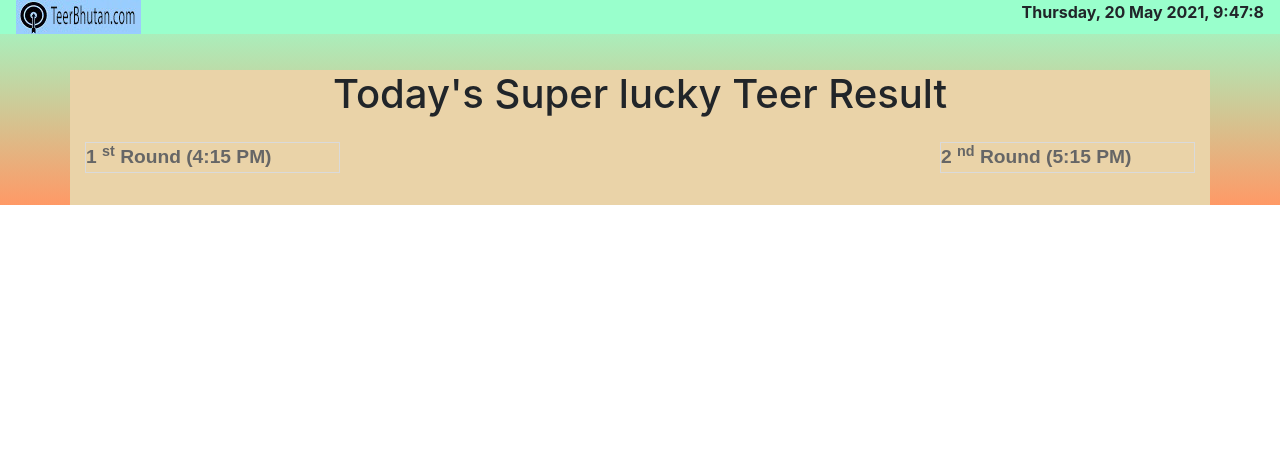
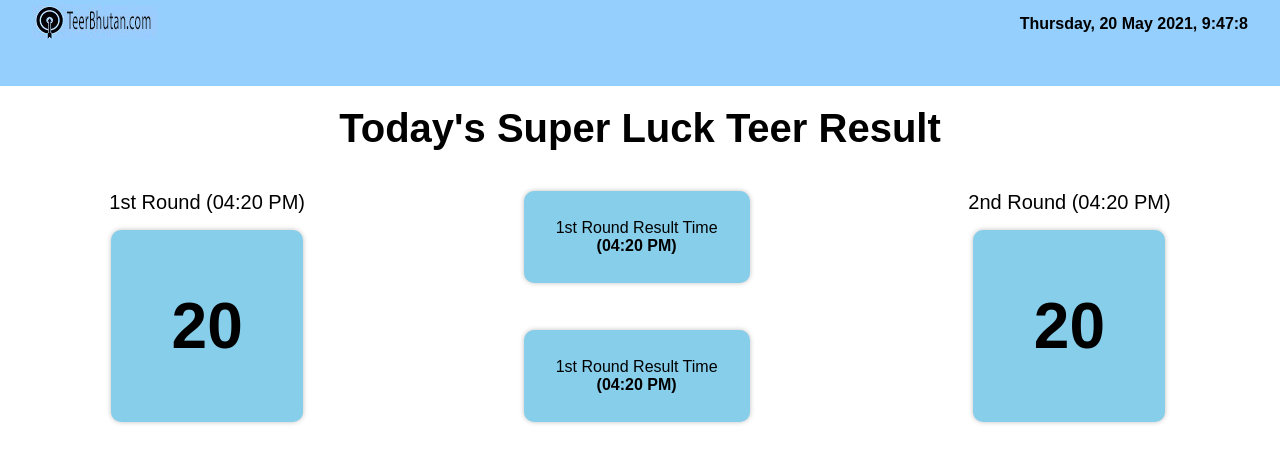
Before and after one commit to fe-iron/teerhunt, a PHP site: page / in a window 1280 px wide. Shown: the top 469 px of the page. Before the commit the page ends 205 px from the top, so only its background shows below. Run offline with PHP 8.4, Linux system fonts and the light colour scheme; data that the repository does not hold is empty; some libraries are stand-ins or nearby versions; grey boxes are pictures that could not be loaded.

Commit message:
add teer hunt page

```diff
--- a/css/style1.css
+++ b/css/style1.css
@@ -144,131 +142,129 @@
 }
 
 .txt-rt {
-    text-align: right
+  text-align: right;
 }
 
 .txt-lt {
-    text-align: left
+  text-align: left;
 }
 
 .item1,
 .top-nav ul li a,
 .txt-center {
-    text-align: center
+  text-align: center;
 }
 
 .float-rt {
-    float: right
+  float: right;
 }
 
 .float-lt {
-    float: left
+  float: left;
 }
 
 .clear {
-    clear: both
+  clear: both;
 }
 
 .pos-relative {
-    position: relative
+  position: relative;
 }
 
 .pos-absolute {
-    position: absolute
+  position: absolute;
 }
 
 .vertical-base {
-    vertical-align: baseline
+  vertical-align: baseline;
 }
 
 .vertical-top {
-    vertical-align: top
+  vertical-align: top;
 }
 
 .underline {
   padding-bottom: 5px;
   border-bottom: 1px solid #eee;
-    margin: 0 0 20px
+  margin: 0 0 20px;
 }
 
 nav.horizontal ul li {
-    display: inline-block
+  display: inline-block;
 }
 
 img {
-    max-width: 100%
+  max-width: 100%;
 }
 
 body,
 html {
   font-size: 100%;
-    background: linear-gradient(to bottom, #99ffcc 0%, #ff9966 100%);
-    background-repeat: no-repeat;
 }
 
 .container {
-    background-color: #EAD3A8
+  background-color: #ead3a8;
 }
 
 .container1 {
   width: 33.33%;
-    float: left
+  float: left;
 }
 
 .menu {
   float: right;
-    margin-top: 6px
+  margin-top: 6px;
 }
 
 .logo {
-    float: left
+  float: left;
 }
 
 .logo a {
   color: #303030;
   font-weight: 200;
-    font-size: 1.6em
+  font-size: 1.6em;
 }
 
 .logo320 {
-    display: none
+  display: none;
 }
 
 .banner-info h1 span,
 .logo a {
-    display: block
+  display: block;
 }
 
 .top-header {
   background-color: #99ffcc;
   padding: 0 1em;
-    margin-bottom: 0
+  margin-bottom: 0;
 }
 
 .top-nav ul li a {
-    color: #A7A7A7;
-    padding: .2em 1.5em;
-    font-size: .9em;
+  color: #a7a7a7;
+  padding: 0.2em 1.5em;
+  font-size: 0.9em;
   position: relative;
-    font-weight: 300
+  font-weight: 300;
 }
 
 .banner-info h1,
 .head-one h2 {
   font-weight: 800;
-    text-transform: uppercase
+  text-transform: uppercase;
 }
 
 .banner {
   min-height: 80px;
-    background-size: 100% 100%
+  background-size: 100% 100%;
 }
 
 .banner-info h1 {
   font-size: 1em;
   color: #303030;
   line-height: 1.4em;
-    margin: 0
+  margin: 0;
 }
 
 .big-btn,
@@ -690,71 +686,66 @@
 .col-xs-7,
 .col-xs-8,
 .col-xs-9 {
-    float: left
+  float: left;
 }
 
 .table {
-    width: 98%
+  width: 98%;
 }
 
 .table td {
   border: 1px solid #000;
-    font-size: 18px
+  font-size: 18px;
 }
 
 .table2 {
-    width: 95%
+  width: 95%;
 }
 
 .table2 td {
-    border: 1px solid #fff
+  border: 1px solid #fff;
 }
 
 .table3 {
   width: 95%;
   margin-left: auto;
-    margin-right: auto
+  margin-right: auto;
 }
 
 .table4,
 .table5 {
   width: 100%;
   margin-left: auto;
-    margin-right: auto
+  margin-right: auto;
 }
 
 .table3 th {
   border: 1px solid #000;
-    background-color: #3FD5BA
+  background-color: #3fd5ba;
 }
 
 .table3 td {
-    border: 1px solid #fff
+  border: 1px solid #fff;
 }
 
 .table4 td,
 .table4 th,
 .table5 th {
-    border: 1px solid #000
+  border: 1px solid #000;
 }
 
 .table4 th {
-    background-color: #E8E8E8
+  background-color: #e8e8e8;
 }
 
-#date {
-    float: right;
-    font-weight: 700;
-}
-
-marquee{
+marquee {
   font-weight: 500;
 }
 
-.info{
+.info {
   font-family: Arial, Helvetica, sans-serif;
   color: #666;
-    border: 1px solid #DADADA;
+  border: 1px solid #dadada;
   outline: 0;
   font-size: 1.2em;
   font-weight: 700;
--- /dev/null
+++ b/css/teer.css
@@ -0,0 +1,132 @@
+* {
+  box-sizing:  border-box;
+}
+
+.header {
+  background: #95CFFD;
+  padding-bottom: 1em;
+}
+
+.header-content {
+  height: 3em;
+  display: flex;
+  justify-content: space-between;
+  width: 95%;
+  margin: 0 auto;
+  align-items: center;
+  padding: 1em 0;
+}
+
+.date {
+  font-weight: 600;
+}
+
+.date p, .news p {
+  font-size: 1em;
+}
+
+.dream-numbers h1 {
+ text-align: center;
+ font-size: 2.5em;
+ font-weight: 600;
+ margin: 0.5em 0 1em;
+ padding: 0 0.5em;
+}
+
+.scores {
+  text-align: center;
+  display: flex;
+  justify-content: space-around;
+}
+
+.score-card {
+  width: 12em;
+  height: 12em;
+  background-color: skyblue;
+  display: grid;
+  place-content: center;
+  margin-top: 1em;
+  border-radius: 10px;
+  box-shadow: 0px 0px 5px rgba(0, 0, 0, 0.25);
+}
+
+.score-title p {
+  font-size: 1.25em;
+  font-weight: 500;
+}
+
+.score-card p {
+
+  font-size: 4em;
+  font-weight: 600;
+}
+
+.score {
+  display: flex;
+  flex-direction: column;
+  justify-content: center;
+  align-items: center;
+}
+
+.timers {
+  display: flex;
+  flex-direction: column;
+  justify-content: space-between;
+  align-items: center;
+}
+
+.timer {
+  background-color: skyblue;
+  width: 100%;
+  height: 40%;
+  border-radius: 10px;
+  padding: 1em 2em;
+  display: flex;
+  flex-direction: column;
+  justify-content: center;
+  box-shadow: 0px 0px 5px rgba(0, 0, 0, 0.25);
+
+}
+
+
+.dream-numbers {
+  padding-bottom: 3em;
+}
+
+
+.timer-time {
+  font-weight: 600;
+}
+
+@media (max-width: 700px) {
+  .scores {
+    flex-direction: column;
+    justify-content: center;
+  }
+
+  .timer {
+    width: initial;
+    margin: 2em 0;
+  }
+
+  .works {
+    display: flex;
+    flex-direction: column;
+    justify-content: center;
+    align-items: center;
+  }
+  .work-grid {
+    width: 80%;
+    max-width: 275px;
+  }
+}
+
+@media (max-width: 500px) {
+  .dream-numbers {
+    font-size: 0.8em;
+  }
+
+  .date p {
+    font-size: 0.7em;
+  }
+}
--- a/index.php
+++ b/index.php
@@ -21,38 +21,62 @@
     <meta name="viewport" content="width=device-width, initial-scale=1, maximum-scale=1" />
     <link href='css/style1.css?v=1.0' rel=stylesheet media=all>
     <link href='images/16.ico' rel="shortcut icon" type=image/x-icon>
-    <link rel="stylesheet" href="https://maxcdn.bootstrapcdn.com/bootstrap/4.0.0/css/bootstrap.min.css" integrity="sha384-Gn5384xqQ1aoWXA+058RXPxPg6fy4IWvTNh0E263XmFcJlSAwiGgFAW/dAiS6JXm" crossorigin="anonymous">
+    <link rel="stylesheet" href="./css/teer.css">
+
 </head>
 
 <body>
-    <div class=header id=home>
-        <div class=top-header>
-            <a href=index.php><img alt=Teer src=images/teer.jpg title=Teer></a>
+    <header class="header">
+        <div class="header-content">
+        <div class="logo">
+            <img src="./images/teer.jpg" alt="">
+        </div>
+        <div class="date">
             <p id="date"></p>
         </div>
-        <div>
-            <marquee behavior="" direction="left">Text from admin site</marquee>
         </div>
+        <div class="news">
+        <marquee behavior="" direction="">
+            <p>Running Admin News</p>
+        </marquee>
     </div>
+    </header>
 
-    <!-- <div class=work id=work>
+    <section class="dream-numbers">
+        <h1>Today's Super Luck Teer Result</h1>
+        <div class="scores">
+            <div class="score">
+                <div class="score-title">
+                <p>1st Round (04:20 PM)</p>
+                </div>
+
+                <div class="score-card">
+                    <p>20</p>
+                </div>
+            </div>
+            <div class="timers">
+                <div class="timer">
+                    <p>1st Round Result Time</p> <p><b class="timer-time">(04:20 PM)</b></p>
+                </div>
+                <div class="timer">
+                    <p>1st Round Result Time </p> <p><b class="timer-time">(04:20 PM)</b></p>
+                </div>
+            </div>
+            <div class="score">
+            <div class="score-title">
+                <p>2nd Round (04:20 PM)</p>
+            </div>
+            <div class="score-card">
+                    <p>20</p>
+                </div>
+            </div>
+        </div>
+    </section>
+
+    <div class=work id=work>
         <div>
             <div class=container style=background-color:#fff>
-                <div class="">
-                    <h2 ></h2>
-                    <table class=table>
-                        <tr>
-                            <th colspan=2>BHUTAN TEER</th>
-                        </tr>
-                        <tr style=background-color:#3fd5ba>
-                            <td align=center>F/R(4:20PM)
-                            <td align=center>S/R(5:10PM)
-                        </tr>
-                        <tr style="background-color:cream;border:1px solid #000">
-                            <td><?php echo $rows['F/R'] ?></td>
-							<td><?php echo $rows['S/R'] ?></td>
-                    </table>
-                </div>
+
                 <div class=work style=background-color:#fff id=work>
                     <div class=container style=background-color:#fff>
                         <div class="head-one team-head text-center"></div>
@@ -71,9 +95,6 @@
                                 <div class=caption style=display:none></div>
                             </div>
                         </div>
-                    </div>
-
-                    <div class=works>
                         <div class="col-md-45 work-grid">
                             <div class=item1><a href=previous-result.php><img alt="Teer Previous Results"
                                         src=images/teer-previous-numbers.jpg title="Previous Result"></a>
@@ -95,32 +116,13 @@
                 <div class=footer-right1><a href=privacypolicy.php>Privacy Policy</a></div>
             </div>
         </div>
-    </div> -->
+    </div>
 
-    <div class="container">
-        <div class="row" style="justify-content: center;">
-            <p class="h1"> Today's Super lucky Teer Result</p>
-        </div>
-        <div class="row py-3">
-            <div class="col-md-3">
-                <p class="info">1 <sup>st</sup> Round (4:15 PM)</p>
-                <div class="show">
-                    <p><?php echo $rows['F/R'] ?></p>
-                </div>
-            </div>
-            <div class="col-md-6"></div>
-            <div class="col-md-3">
-                <p class="info">2 <sup>nd</sup> Round (5:15 PM)</p>
-                <div class="show">
-                    <p><?php echo $rows['F/R'] ?></p>
-                </div>
-            </div>
-        </div>
-    </div>
+
+
+
 <script src="js/my_script.js"></script>
-<script src="https://code.jquery.com/jquery-3.2.1.slim.min.js" integrity="sha384-KJ3o2DKtIkvYIK3UENzmM7KCkRr/rE9/Qpg6aAZGJwFDMVNA/GpGFF93hXpG5KkN" crossorigin="anonymous"></script>
-<script src="https://cdnjs.cloudflare.com/ajax/libs/popper.js/1.12.9/umd/popper.min.js" integrity="sha384-ApNbgh9B+Y1QKtv3Rn7W3mgPxhU9K/ScQsAP7hUibX39j7fakFPskvXusvfa0b4Q" crossorigin="anonymous"></script>
-<script src="https://maxcdn.bootstrapcdn.com/bootstrap/4.0.0/js/bootstrap.min.js" integrity="sha384-JZR6Spejh4U02d8jOt6vLEHfe/JQGiRRSQQxSfFWpi1MquVdAyjUar5+76PVCmYl" crossorigin="anonymous"></script>
+
 </body>
 
 </html>
```
Also changed, not shown: other parts of css/style1.css (+98 -100 lines). Lines whose indentation alone changed are shown as unchanged.
